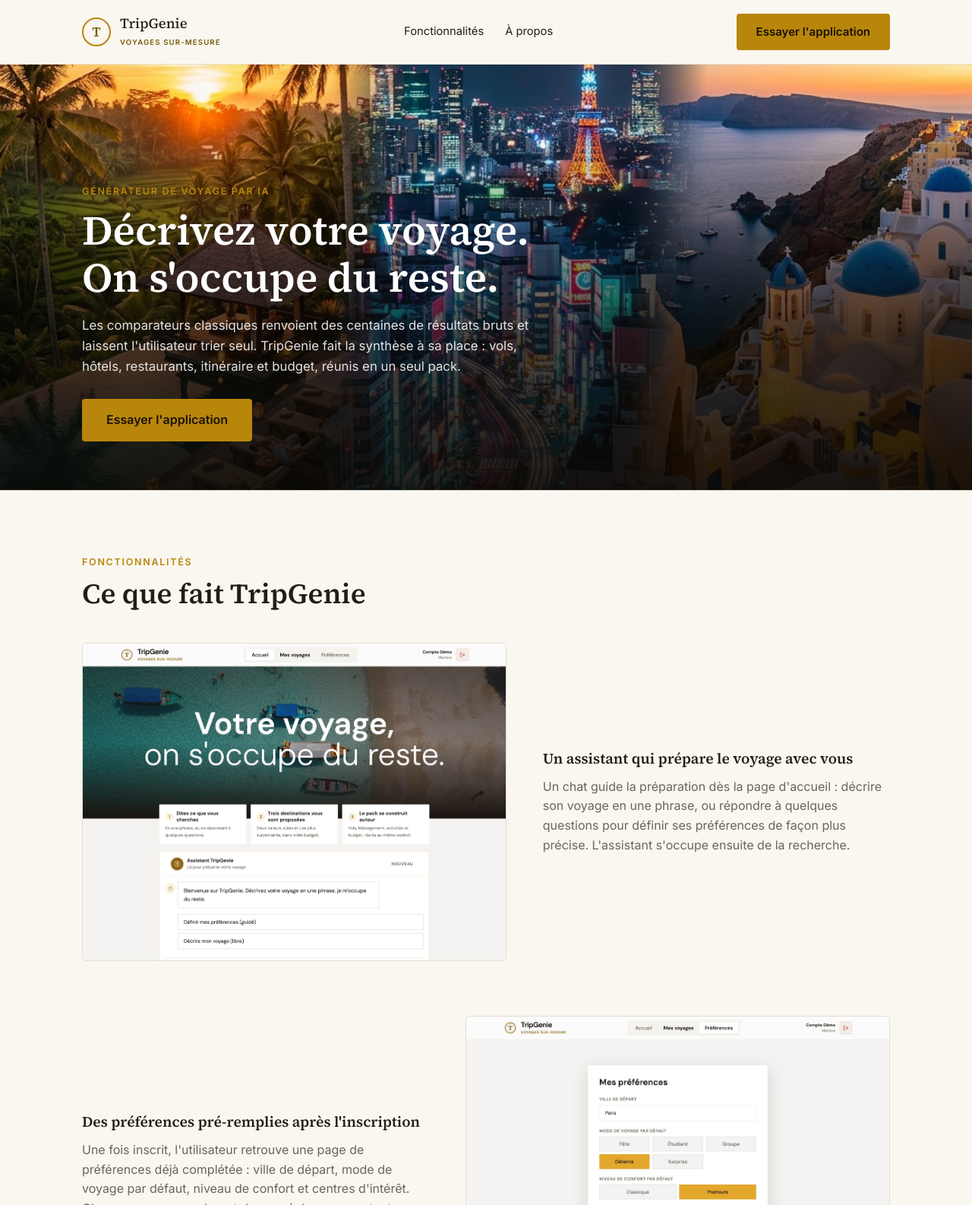
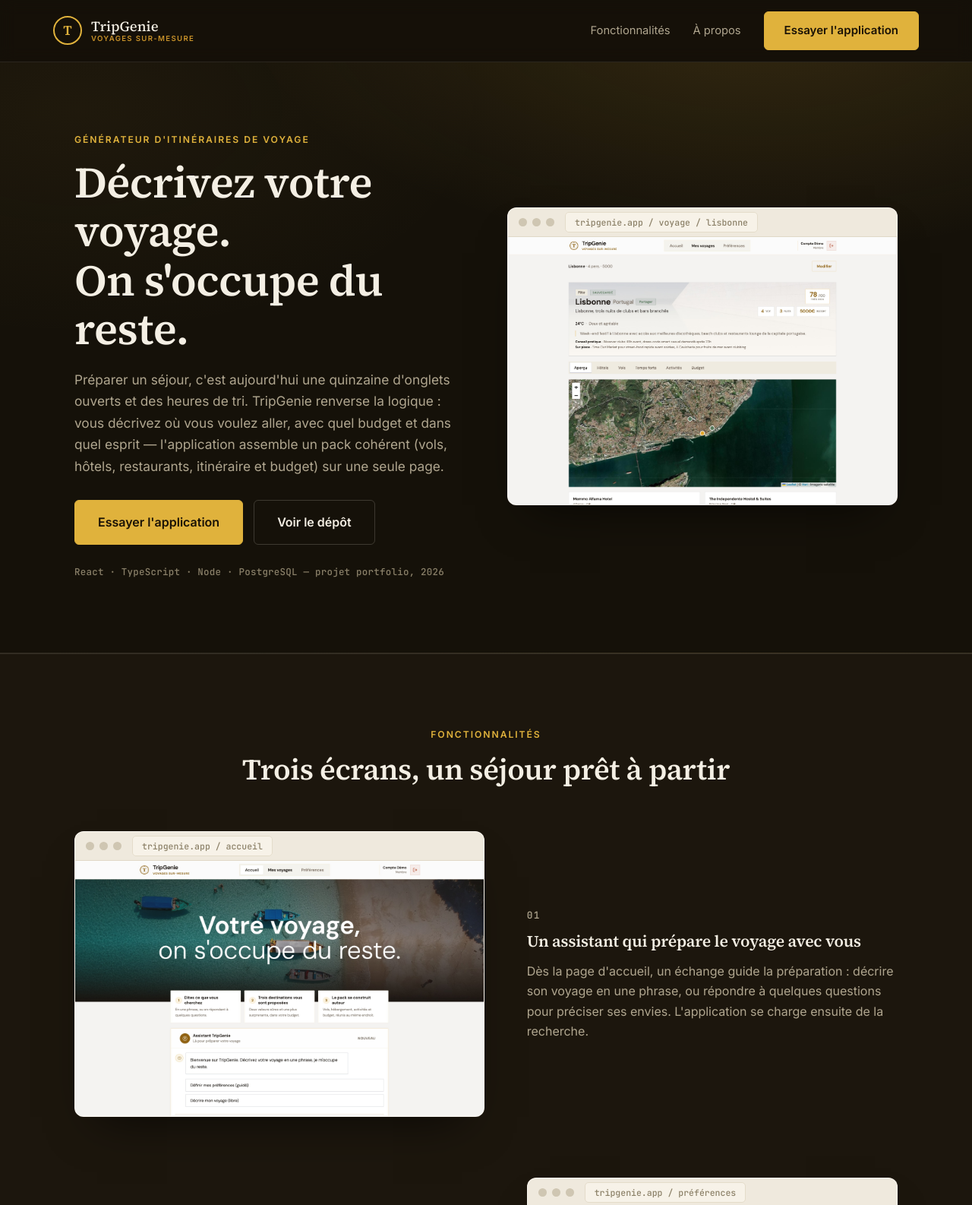
Before and after one commit to loties1533/landind-page-TripGenie, a plain HTML site: page index.html in a window 1280 px wide. Shown: the top 1586 px of the page at 76% size. Drawn offline with Linux system fonts and the light colour scheme.

Commit message:
Refonte de la landing : thème sombre, captures de l'app en avant, textes allégés
Retire l'image de couverture générée et le faux mockup, met en avant les
vraies captures de l'application dans des cadres navigateur, passe la page
en thème sombre sans script ni animation.

```diff
--- a/css/style.css
+++ b/css/style.css
@@ -1,33 +1,41 @@
 /* ==========================================================================
-   TripGenie — Landing page (version sobre)
-   Palette et typographie reprises de l'application : crème, encre, doré.
+   TripGenie — Landing page
+   Thème sombre chaud, éditorial. Accent doré repris de l'application.
    Aucune animation, aucun script.
    ========================================================================== */
 
 :root {
-  --cream: #faf7f0;
-  --cream-dim: #f2ede1;
-  --ink: #221d15;
-  --ink-dim: #6b6459;
-  --line: #e4ddcf;
-  --gold: #b8860b;
-  --gold-dark: #7a5c0a;
+  --bg:         #151109;   /* fond espresso profond */
+  --bg-elev:    #1c160d;   /* sections alternées */
+  --panel:      #221b11;   /* cartes */
+  --line:       rgba(242,237,225,0.10);
+  --line-strong:rgba(242,237,225,0.18);
+
+  --text:       #f4efe4;   /* crème */
+  --text-dim:   #b0a68f;   /* texte secondaire */
+  --text-mute:  #8a8069;   /* légendes */
+
+  --gold:       #e0b23c;
+  --gold-2:     #c8922a;
+  --ink:        #1a1206;   /* texte sur boutons dorés */
 
   --font-display: "Source Serif 4", Georgia, serif;
-  --font-body: "Inter", -apple-system, sans-serif;
+  --font-body:    "Inter", -apple-system, sans-serif;
+  --font-mono:    "JetBrains Mono", ui-monospace, monospace;
 
-  --wrap-max: 1120px;
+  --wrap-max: 1140px;
 }
 
 * { box-sizing: border-box; }
 
 body {
   margin: 0;
-  background: var(--cream);
-  color: var(--ink);
+  background: var(--bg);
+  color: var(--text);
   font-family: var(--font-body);
   font-size: 16px;
-  line-height: 1.6;
+  line-height: 1.65;
+  -webkit-font-smoothing: antialiased;
 }
 
 .wrap {
@@ -36,31 +44,32 @@ body {
   padding: 0 28px;
 }
 
-a { color: var(--gold-dark); }
+a { color: var(--gold); }
 
 h1, h2, h3 {
   font-family: var(--font-display);
   font-weight: 600;
-  line-height: 1.15;
+  line-height: 1.12;
   margin: 0;
-  color: var(--ink);
+  color: var(--text);
+  letter-spacing: -0.01em;
 }
 
-h1 { font-size: clamp(2.1rem, 4.4vw, 3.4rem); color: #fff; }
-h2 { font-size: clamp(1.7rem, 3vw, 2.3rem); }
-h3 { font-size: 1.2rem; }
+h1 { font-size: clamp(2.3rem, 4.8vw, 3.6rem); }
+h2 { font-size: clamp(1.7rem, 3vw, 2.4rem); }
+h3 { font-size: 1.32rem; }
 
 p { margin: 0 0 14px; }
 p:last-child { margin-bottom: 0; }
 
 .eyebrow {
   font-family: var(--font-body);
-  font-size: 0.78rem;
+  font-size: 0.76rem;
   font-weight: 600;
-  letter-spacing: 0.14em;
+  letter-spacing: 0.16em;
   text-transform: uppercase;
   color: var(--gold);
-  margin: 0 0 10px;
+  margin: 0 0 14px;
 }
 
 /* ============ BUTTONS ============ */
@@ -70,18 +79,32 @@ p:last-child { margin-bottom: 0; }
   font-weight: 600;
   font-size: 0.94rem;
   padding: 12px 26px;
-  border-radius: 4px;
+  border-radius: 6px;
   text-decoration: none;
+  border: 1px solid transparent;
+  transition: background-color 0.15s ease, border-color 0.15s ease, color 0.15s ease;
 }
 .btn-primary {
   background: var(--gold);
-  color: #1a1206;
+  color: var(--ink);
+  border-color: var(--gold);
 }
-.btn-lg { padding: 15px 32px; font-size: 1rem; }
+.btn-primary:hover { background: #eec155; border-color: #eec155; }
+.btn-ghost {
+  background: transparent;
+  color: var(--text);
+  border-color: var(--line-strong);
+}
+.btn-ghost:hover { border-color: var(--gold); color: var(--gold); }
+.btn-lg { padding: 15px 30px; font-size: 1rem; }
 
 /* ============ HEADER ============ */
 .site-header {
-  background: var(--cream);
+  position: sticky;
+  top: 0;
+  z-index: 20;
+  background: rgba(21,17,9,0.82);
+  backdrop-filter: saturate(140%) blur(10px);
   border-bottom: 1px solid var(--line);
 }
 .header-inner {
@@ -89,22 +112,21 @@ p:last-child { margin-bottom: 0; }
   align-items: center;
   justify-content: space-between;
   gap: 24px;
-  padding-top: 18px;
-  padding-bottom: 18px;
+  padding: 15px 0;
 }
 .logo {
   display: flex;
   align-items: center;
   gap: 12px;
   text-decoration: none;
-  color: var(--ink);
+  color: var(--text);
 }
 .logo-badge {
   width: 38px;
   height: 38px;
   border-radius: 50%;
   border: 2px solid var(--gold);
-  color: var(--gold-dark);
+  color: var(--gold);
   font-family: var(--font-display);
   font-weight: 600;
   font-size: 1.1rem;
@@ -114,25 +136,29 @@ p:last-child { margin-bottom: 0; }
   flex-shrink: 0;
 }
 .logo-text {
+  display: flex;
+  flex-direction: column;
   font-family: var(--font-display);
   font-size: 1.15rem;
-  line-height: 1.2;
+  line-height: 1.15;
 }
 .logo-text small {
   font-family: var(--font-body);
   font-size: 0.6rem;
   font-weight: 600;
-  letter-spacing: 0.12em;
-  color: var(--gold-dark);
+  letter-spacing: 0.14em;
+  color: var(--gold-2);
   text-transform: uppercase;
 }
 .site-nav {
   display: flex;
-  gap: 28px;
+  gap: 30px;
+  margin-left: auto;
+  margin-right: 6px;
   font-size: 0.92rem;
 }
-.site-nav a { text-decoration: none; color: var(--ink); }
-.site-nav a:hover { color: var(--gold-dark); }
+.site-nav a { text-decoration: none; color: var(--text-dim); }
+.site-nav a:hover { color: var(--text); }
 
 @media (max-width: 720px) {
   .site-nav { display: none; }
@@ -141,105 +167,165 @@ p:last-child { margin-bottom: 0; }
 /* ============ HERO ============ */
 .hero {
   position: relative;
-  min-height: 560px;
+  overflow: hidden;
+  border-bottom: 1px solid var(--line);
+  background:
+    radial-gradient(1100px 560px at 78% -12%, rgba(224,178,60,0.16), transparent 62%),
+    radial-gradient(900px 500px at 8% 8%, rgba(224,178,60,0.05), transparent 60%);
+}
+.hero-grid {
+  display: grid;
+  grid-template-columns: 1fr 1fr;
+  gap: 56px;
+  align-items: center;
+  padding: 92px 28px 96px;
+}
+.hero-copy .lede {
+  color: var(--text-dim);
+  max-width: 52ch;
+  font-size: 1.08rem;
+  margin: 20px 0 30px;
+}
+.hero-cta {
   display: flex;
-  align-items: flex-end;
+  flex-wrap: wrap;
+  gap: 14px;
+  margin-bottom: 26px;
 }
-.hero-cover {
-  position: absolute;
-  inset: 0;
+.hero-meta {
+  font-family: var(--font-mono);
+  font-size: 0.78rem;
+  letter-spacing: 0.02em;
+  color: var(--text-mute);
+}
+
+/* ============ SCREENSHOT "WINDOW" ============ */
+.shot {
+  margin: 0;
+  background: #fbf8f2;
+  border: 1px solid var(--line-strong);
+  border-radius: 12px;
+  overflow: hidden;
+  box-shadow:
+    0 30px 60px -30px rgba(0,0,0,0.7),
+    0 2px 0 0 rgba(255,255,255,0.03) inset;
+}
+.shot-bar {
+  display: flex;
+  align-items: center;
+  gap: 14px;
+  height: 38px;
+  padding: 0 14px;
+  background: #efe9dd;
+  border-bottom: 1px solid #e0d8c7;
+}
+.shot-dots { display: flex; gap: 7px; flex-shrink: 0; }
+.shot-dots i {
+  width: 11px;
+  height: 11px;
+  border-radius: 50%;
+  background: #cfc6b2;
+}
+.shot-url {
+  font-family: var(--font-mono);
+  font-size: 0.72rem;
+  color: #8c8168;
+  background: #f7f2e8;
+  border: 1px solid #e4dcca;
+  border-radius: 5px;
+  padding: 3px 12px;
+  white-space: nowrap;
+  overflow: hidden;
+  text-overflow: ellipsis;
+}
+.shot-view { overflow: hidden; background: #fff; }
+.shot-view img {
+  display: block;
   width: 100%;
   height: 100%;
   object-fit: cover;
 }
-.hero-overlay {
-  position: relative;
-  width: 100%;
-  padding: 60px 0 64px;
-  background: linear-gradient(180deg, rgba(10,8,4,0) 0%, rgba(10,8,4,0.72) 55%, rgba(10,8,4,0.9) 100%);
-}
-.hero .eyebrow { color: var(--gold); }
-.hero .lede {
-  color: rgba(255,255,255,0.88);
-  max-width: 56ch;
-  font-size: 1.05rem;
-  margin-top: 18px;
-  margin-bottom: 30px;
-}
+.shot-view--top    img { object-position: top; }
+.shot-view--center img { object-position: center; }
+
+.hero-visual .shot-view { aspect-ratio: 16 / 11; }
+.shot--tilt { max-width: 560px; margin-left: auto; }
 
 /* ============ SECTION RHYTHM ============ */
-.section { padding: 84px 0; border-top: 1px solid var(--line); }
-.section h2 { margin-bottom: 44px; }
+.section { padding: 96px 0; border-top: 1px solid var(--line); }
+.section > .wrap > .eyebrow { text-align: center; }
+.section h2 { text-align: center; margin-bottom: 60px; }
+.features { background: var(--bg-elev); }
 
 /* ============ FEATURES ============ */
 .feature {
   display: grid;
-  grid-template-columns: 1.1fr 0.9fr;
-  gap: 48px;
+  grid-template-columns: 1.05fr 0.95fr;
+  gap: 56px;
   align-items: center;
 }
-.feature + .feature { margin-top: 72px; }
-.feature-reverse { grid-template-columns: 0.9fr 1.1fr; }
+.feature + .feature { margin-top: 80px; }
 .feature-reverse .feature-media { order: 2; }
-.feature-reverse .feature-copy { order: 1; }
+.feature-reverse .feature-copy  { order: 1; }
 
-.feature-media {
-  aspect-ratio: 4 / 3;
-  overflow: hidden;
-  border: 1px solid var(--line);
-  border-radius: 6px;
+.feature-media .shot-view { aspect-ratio: 16 / 10; }
+
+.feature-num {
+  font-family: var(--font-mono);
+  font-size: 0.8rem;
+  color: var(--gold);
+  letter-spacing: 0.1em;
+  margin-bottom: 12px;
 }
-.feature-media img {
-  width: 100%;
-  height: 100%;
-  display: block;
-  object-fit: cover;
-  object-position: top;
-}
-
-.feature-copy p { color: var(--ink-dim); }
 .feature-copy h3 { margin-bottom: 14px; }
+.feature-copy p  { color: var(--text-dim); }
 
 @media (max-width: 860px) {
-  .feature, .feature-reverse {
-    grid-template-columns: 1fr;
-  }
+  .hero-grid { grid-template-columns: 1fr; gap: 44px; padding: 64px 28px 72px; }
+  .shot--tilt { margin: 0 auto; }
+  .feature, .feature-reverse { grid-template-columns: 1fr; gap: 28px; }
   .feature-reverse .feature-media,
-  .feature-reverse .feature-copy {
-    order: initial;
-  }
-  .feature + .feature { margin-top: 48px; }
+  .feature-reverse .feature-copy { order: initial; }
+  .feature + .feature { margin-top: 56px; }
 }
 
 /* ============ ABOUT ============ */
 .about-grid {
   display: grid;
-  grid-template-columns: 1.4fr 1fr;
-  gap: 56px;
+  grid-template-columns: 1.5fr 1fr;
+  gap: 60px;
   align-items: start;
 }
-.about p { color: var(--ink-dim); }
+.about-grid > .about-story > .eyebrow,
+.about-grid h2 { text-align: left; }
+.about-grid h2 { margin-bottom: 22px; }
+.about-story p { color: var(--text-dim); }
+.about-note {
+  margin-top: 18px;
+  font-size: 0.9rem;
+  color: var(--text-mute);
+}
 
 .about-card {
-  background: var(--cream-dim);
+  background: var(--panel);
   border: 1px solid var(--line);
-  border-radius: 8px;
+  border-radius: 12px;
   padding: 30px 32px;
 }
-.about-card h3 { margin-bottom: 4px; }
-.about-card > p { color: var(--ink-dim); font-size: 0.92rem; }
+.about-card h3 { margin: 2px 0 2px; }
+.about-card-role { color: var(--text-dim); font-size: 0.92rem; margin-bottom: 16px; }
 .about-card-label {
-  font-size: 0.78rem;
+  font-size: 0.72rem;
   font-weight: 600;
-  letter-spacing: 0.1em;
+  letter-spacing: 0.14em;
   text-transform: uppercase;
-  color: var(--gold-dark);
-  margin-bottom: 10px;
+  color: var(--gold);
+  margin-bottom: 12px;
 }
 .about-card hr {
   border: none;
   border-top: 1px solid var(--line);
-  margin: 22px 0;
+  margin: 24px 0;
 }
 .link-list {
   list-style: none;
@@ -247,19 +333,20 @@ p:last-child { margin-bottom: 0; }
   padding: 0;
   display: flex;
   flex-direction: column;
-  gap: 8px;
+  gap: 9px;
 }
-.link-list a { text-decoration: none; font-weight: 500; }
-.link-list a:hover { text-decoration: underline; }
+.link-list a { text-decoration: none; font-weight: 500; color: var(--text); }
+.link-list a:hover { color: var(--gold); }
 
 @media (max-width: 860px) {
-  .about-grid { grid-template-columns: 1fr; }
+  .about-grid { grid-template-columns: 1fr; gap: 36px; }
 }
 
 /* ============ FOOTER ============ */
 .site-footer {
   border-top: 1px solid var(--line);
-  padding: 26px 0;
+  padding: 28px 0;
+  background: var(--bg);
 }
 .footer-inner {
   display: flex;
@@ -268,7 +355,8 @@ p:last-child { margin-bottom: 0; }
   gap: 16px;
   flex-wrap: wrap;
   font-size: 0.85rem;
-  color: var(--ink-dim);
+  color: var(--text-mute);
 }
-.footer-inner a { text-decoration: none; }
-.footer-inner a:hover { text-decoration: underline; }
+.footer-links { display: flex; gap: 22px; }
+.footer-inner a { text-decoration: none; color: var(--text-dim); }
+.footer-inner a:hover { color: var(--gold); }
--- a/index.html
+++ b/index.html
@@ -4,10 +4,10 @@
 <meta charset="UTF-8">
 <meta name="viewport" content="width=device-width, initial-scale=1.0">
 <title>TripGenie — Décrivez votre voyage, on s'occupe du reste</title>
-<meta name="description" content="TripGenie transforme une phrase en un pack de voyage complet : vols, hôtels, restaurants, itinéraire et budget.">
+<meta name="description" content="TripGenie transforme une phrase en un pack de voyage complet : vols, hôtels, restaurants, itinéraire et budget, réunis sur une seule page.">
 <link rel="preconnect" href="https://fonts.googleapis.com">
 <link rel="preconnect" href="https://fonts.gstatic.com" crossorigin>
-<link href="https://fonts.googleapis.com/css2?family=Source+Serif+4:wght@500;600&family=Inter:wght@400;500;600&display=swap" rel="stylesheet">
+<link href="https://fonts.googleapis.com/css2?family=Source+Serif+4:opsz,wght@8..60,500;8..60,600&family=Inter:wght@400;500;600&family=JetBrains+Mono:wght@500&display=swap" rel="stylesheet">
 <link rel="stylesheet" href="css/style.css">
 </head>
 <body>
@@ -15,9 +15,9 @@
 <!-- ============ HEADER ============ -->
 <header class="site-header">
   <div class="wrap header-inner">
-    <a href="#" class="logo">
+    <a href="#top" class="logo">
       <span class="logo-badge">T</span>
-      <span class="logo-text">TripGenie<br><small>Voyages sur-mesure</small></span>
+      <span class="logo-text">TripGenie<small>Voyages sur-mesure</small></span>
     </a>
     <nav class="site-nav" aria-label="Navigation principale">
       <a href="#fonctionnalites">Fonctionnalités</a>
@@ -29,23 +29,42 @@
   </div>
 </header>
 
-<main>
+<main id="top">
 
   <!-- ============ HERO / INTRO ============ -->
   <section class="hero">
-    <img class="hero-cover" src="assets/hero-cover.png" alt="Trois destinations de voyage : Bali, Tokyo et Santorin">
-    <div class="hero-overlay">
-      <div class="wrap">
-        <p class="eyebrow">Générateur de voyage par IA</p>
+    <div class="wrap hero-grid">
+      <div class="hero-copy">
+        <p class="eyebrow">Générateur d'itinéraires de voyage</p>
         <h1>Décrivez votre voyage.<br>On s'occupe du reste.</h1>
         <p class="lede">
-          Les comparateurs classiques renvoient des centaines de résultats bruts et
-          laissent l'utilisateur trier seul. TripGenie fait la synthèse à sa place :
-          vols, hôtels, restaurants, itinéraire et budget, réunis en un seul pack.
+          Préparer un séjour, c'est aujourd'hui une quinzaine d'onglets ouverts et
+          des heures de tri. TripGenie renverse la logique : vous décrivez où vous
+          voulez aller, avec quel budget et dans quel esprit — l'application assemble
+          un pack cohérent (vols, hôtels, restaurants, itinéraire et budget) sur une
+          seule page.
         </p>
+        <div class="hero-cta">
           <a class="btn btn-primary btn-lg" href="https://tripgenie-api.onrender.com" target="_blank" rel="noopener">
             Essayer l'application
           </a>
+          <a class="btn btn-ghost btn-lg" href="https://github.com/loties1533/tripgenie-app" target="_blank" rel="noopener">
+            Voir le dépôt
+          </a>
+        </div>
+        <p class="hero-meta">React · TypeScript · Node · PostgreSQL — projet portfolio, 2026</p>
+      </div>
+
+      <div class="hero-visual">
+        <figure class="shot shot--tilt">
+          <div class="shot-bar">
+            <span class="shot-dots"><i></i><i></i><i></i></span>
+            <span class="shot-url">tripgenie.app / voyage / lisbonne</span>
+          </div>
+          <div class="shot-view shot-view--top">
+            <img src="assets/feature-apercu.jpg" alt="Pack de voyage TripGenie pour Lisbonne : score de qualité, carte et détails du séjour" loading="eager">
+          </div>
+        </figure>
       </div>
     </div>
   </section>
@@ -54,47 +73,67 @@
   <section id="fonctionnalites" class="section features">
     <div class="wrap">
       <p class="eyebrow">Fonctionnalités</p>
-      <h2>Ce que fait TripGenie</h2>
+      <h2>Trois écrans, un séjour prêt à partir</h2>
 
       <article class="feature">
-        <div class="feature-media">
-          <img src="assets/feature-assistant.jpg" alt="Assistant conversationnel TripGenie sur la page d'accueil">
+        <figure class="shot feature-media">
+          <div class="shot-bar">
+            <span class="shot-dots"><i></i><i></i><i></i></span>
+            <span class="shot-url">tripgenie.app / accueil</span>
           </div>
+          <div class="shot-view shot-view--top">
+            <img src="assets/feature-assistant.jpg" alt="Page d'accueil de TripGenie avec l'assistant conversationnel" loading="lazy">
+          </div>
+        </figure>
         <div class="feature-copy">
+          <p class="feature-num">01</p>
           <h3>Un assistant qui prépare le voyage avec vous</h3>
           <p>
-            Un chat guide la préparation dès la page d'accueil : décrire son voyage en
-            une phrase, ou répondre à quelques questions pour définir ses préférences
-            de façon plus précise. L'assistant s'occupe ensuite de la recherche.
+            Dès la page d'accueil, un échange guide la préparation : décrire son voyage
+            en une phrase, ou répondre à quelques questions pour préciser ses envies.
+            L'application se charge ensuite de la recherche.
           </p>
         </div>
       </article>
 
       <article class="feature feature-reverse">
-        <div class="feature-media">
-          <img src="assets/feature-preferences.jpg" alt="Page de préférences pré-remplies : ville de départ, mode de voyage, budget, centres d'intérêt">
+        <figure class="shot feature-media">
+          <div class="shot-bar">
+            <span class="shot-dots"><i></i><i></i><i></i></span>
+            <span class="shot-url">tripgenie.app / préférences</span>
           </div>
+          <div class="shot-view shot-view--center">
+            <img src="assets/feature-preferences.jpg" alt="Page de préférences : ville de départ, mode de voyage, niveau de confort et centres d'intérêt" loading="lazy">
+          </div>
+        </figure>
         <div class="feature-copy">
-          <h3>Des préférences pré-remplies après l'inscription</h3>
+          <p class="feature-num">02</p>
+          <h3>Des réglages retenus une fois pour toutes</h3>
           <p>
-            Une fois inscrit, l'utilisateur retrouve une page de préférences déjà
-            complétée : ville de départ, mode de voyage par défaut, niveau de confort
-            et centres d'intérêt. Chaque nouveau pack part de ces réglages, sans tout
-            redemander à chaque fois.
+            Après l'inscription, la page de préférences est déjà pré-remplie : ville de
+            départ, mode de voyage, niveau de confort et centres d'intérêt. Chaque
+            nouveau pack part de ces réglages, sans tout redemander.
           </p>
         </div>
       </article>
 
       <article class="feature">
-        <div class="feature-media">
-          <img src="assets/feature-apercu.jpg" alt="Aperçu complet d'un pack de voyage pour Lisbonne : hôtels, vols, carte et score">
+        <figure class="shot feature-media">
+          <div class="shot-bar">
+            <span class="shot-dots"><i></i><i></i><i></i></span>
+            <span class="shot-url">tripgenie.app / voyage / lisbonne</span>
           </div>
+          <div class="shot-view shot-view--center">
+            <img src="assets/feature-apercu.jpg" alt="Détail d'un pack de voyage : carte interactive, hôtels et vols estimés" loading="lazy">
+          </div>
+        </figure>
         <div class="feature-copy">
-          <h3>Un pack complet, prêt à consulter</h3>
+          <p class="feature-num">03</p>
+          <h3>Un pack complet, sur une seule page</h3>
           <p>
-            Chaque voyage généré tient sur une seule page : score de qualité, carte
-            interactive, hôtels, vols et activités. Tout est visible d'un coup d'œil,
-            avec la possibilité d'ouvrir chaque section pour plus de détail.
+            Le voyage généré tient d'un coup d'œil : score de qualité, carte interactive,
+            hôtels, vols et activités. Chaque section s'ouvre pour plus de détail, et le
+            pack reste modifiable jusqu'au dernier moment.
           </p>
         </div>
       </article>
@@ -104,29 +143,32 @@
   <!-- ============ ABOUT ============ -->
   <section id="a-propos" class="section about">
     <div class="wrap about-grid">
-      <div>
+      <div class="about-story">
         <p class="eyebrow">À propos</p>
         <h2>Pourquoi ce projet</h2>
         <p>
           L'idée part d'un constat simple : préparer un voyage est fatigant. On ouvre
           une quinzaine d'onglets, on saute d'un comparateur de vols à un blog, d'un
           site d'avis à une carte, on note des idées dans un coin — et au bout de deux
-          heures, on se retrouve avec une bouillie d'informations sans vraiment de plan.
-          Le problème n'est pas le manque d'informations, c'est qu'il y en a trop, et
-          qu'elles sont éparpillées.
+          heures, on se retrouve avec une bouillie d'informations sans vrai plan. Le
+          problème n'est pas le manque d'informations : il y en a trop, et elles sont
+          éparpillées.
         </p>
         <p>
-          Avec TripGenie, j'ai voulu renverser cette logique : au lieu de chercher
-          partout, c'est l'application qui rassemble et qui propose. On décrit où l'on
-          veut aller, avec quel budget et dans quel esprit, et l'application construit
-          un pack de voyage cohérent — que l'on peut ensuite ajuster.
+          Avec TripGenie, j'ai voulu renverser cette logique. Au lieu de chercher
+          partout, c'est l'application qui rassemble et qui propose : on décrit où l'on
+          veut aller, avec quel budget et dans quel esprit, et elle construit un pack de
+          voyage cohérent — que l'on ajuste ensuite librement.
         </p>
-
+        <p class="about-note">
+          Projet réalisé dans le cadre du portfolio de fin de formation à Holberton School.
+        </p>
       </div>
 
-      <div class="about-card">
+      <aside class="about-card">
+        <p class="about-card-label">L'auteur</p>
         <h3>Alexis Laubert</h3>
-        <p>Développeur — auteur de TripGenie</p>
+        <p class="about-card-role">Développeur — auteur de TripGenie</p>
         <ul class="link-list">
           <li><a href="https://github.com/loties1533" target="_blank" rel="noopener">GitHub</a></li>
           <li><a href="https://www.linkedin.com/in/alexislaubert/" target="_blank" rel="noopener">LinkedIn</a></li>
@@ -137,7 +179,7 @@
           <li><a href="https://github.com/loties1533/tripgenie-app" target="_blank" rel="noopener">Dépôt GitHub</a></li>
           <li><a href="https://tripgenie-api.onrender.com" target="_blank" rel="noopener">Application déployée</a></li>
         </ul>
-      </div>
+      </aside>
     </div>
   </section>
 
@@ -146,7 +188,10 @@
 <footer class="site-footer">
   <div class="wrap footer-inner">
     <span>TripGenie — Portfolio Project, Holberton School, 2026.</span>
+    <div class="footer-links">
       <a href="https://github.com/loties1533/tripgenie-app" target="_blank" rel="noopener">GitHub</a>
+      <a href="https://tripgenie-api.onrender.com" target="_blank" rel="noopener">Application</a>
+    </div>
   </div>
 </footer>
 
```
Also changed, not shown: assets/hero-cover.png (deleted), 1 other file. Lines whose indentation alone changed are shown as unchanged.
